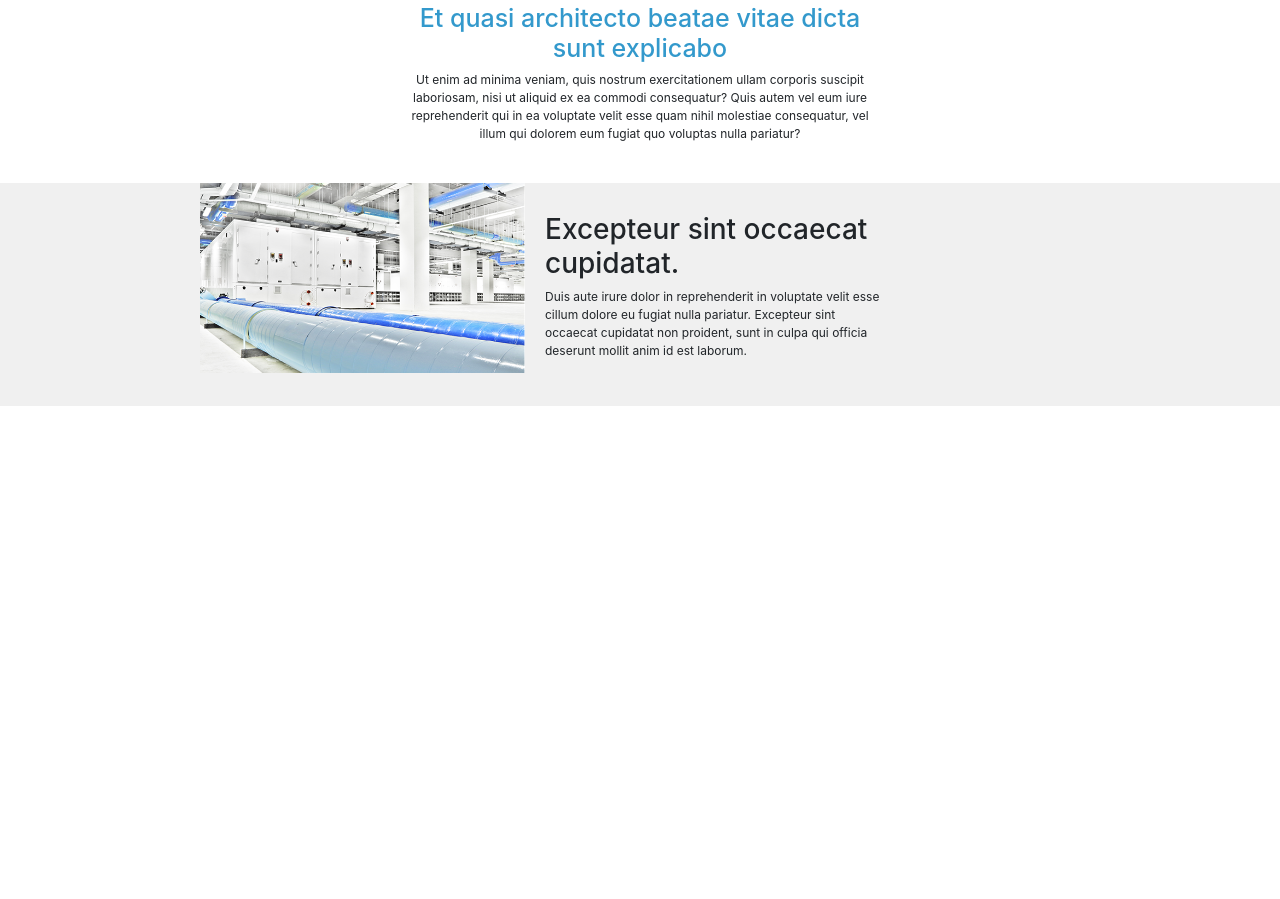
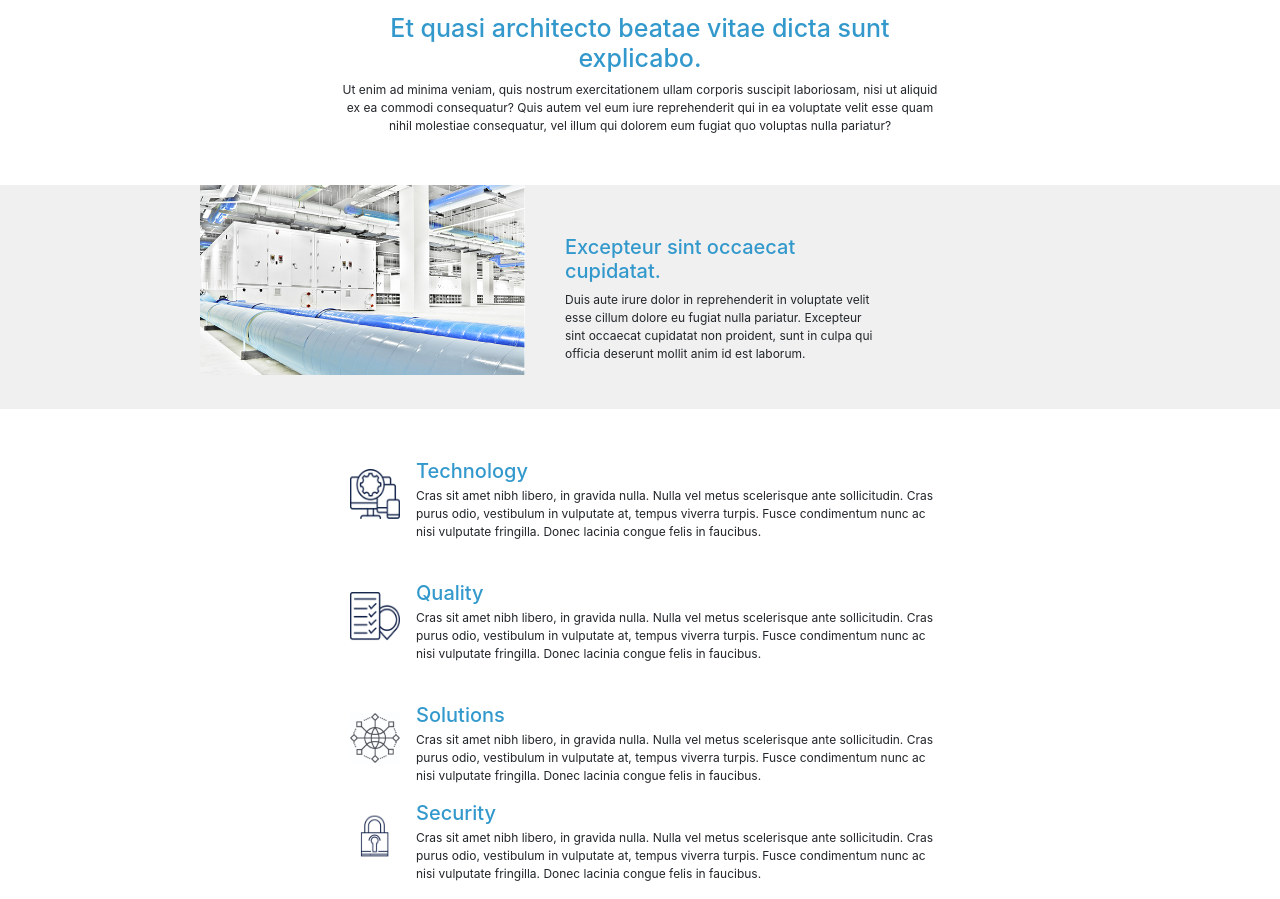
Before and after one commit to austinwayman/lavidgeWeb, a plain HTML site: page index.html in a window 1280 px wide. Shown: the part 375-1274 px from the top of the page. Before the commit the page ends 800 px from the top, so only its background shows below. Drawn offline with nearby package versions, Linux system fonts and the light colour scheme.

Commit message:
everything but footer

```diff
--- a/index.html
+++ b/index.html
@@ -56,7 +56,7 @@
 
     <!-- 1st text start -->
     <div class="firstText">
-        <h3 class="firstHeader">Et quasi architecto beatae vitae dicta sunt explicabo</h3>
+        <h4 class="firstHeader">Et quasi architecto beatae vitae dicta sunt explicabo.</h4>
         <p>Ut enim ad minima veniam, quis nostrum exercitationem ullam corporis suscipit laboriosam, nisi ut aliquid ex
             ea commodi consequatur? Quis autem vel eum iure reprehenderit qui in ea voluptate velit esse quam nihil
             molestiae consequatur, vel illum qui dolorem eum fugiat quo voluptas nulla pariatur?</p>
@@ -70,7 +70,7 @@
                 <img src="images/tubes.png">
             </div>
             <div class="boxText">
-                <h3>Excepteur sint occaecat cupidatat.</h3>
+                <h5 class="boxHeader">Excepteur sint occaecat cupidatat.</h5>
                 <p>Duis aute irure dolor in reprehenderit in voluptate velit esse cillum dolore eu fugiat nulla
                     pariatur.
                     Excepteur sint occaecat cupidatat non proident, sunt in culpa qui officia deserunt mollit anim id
@@ -79,6 +79,54 @@
             </div>
         </div>
     </div>
+    <!-- image box end -->
+
+    <!-- list start -->
+    <ul class="list-unstyled mainList">
+        <li class="media">
+            <img src="images/cameraPhone.png" class="mr-3" alt="camera with phone">
+            <div class="media-body">
+                <h5 class="mt-0 mb-1 listHeaders">Technology</h5>
+                <p>Cras sit amet nibh libero, in gravida nulla. Nulla vel metus scelerisque ante sollicitudin. Cras
+                    purus
+                    odio, vestibulum in vulputate at, tempus viverra turpis. Fusce condimentum nunc ac nisi vulputate
+                    fringilla. Donec lacinia congue felis in faucibus.</p>
+            </div>
+        </li>
+        <li class="media my-4">
+            <img src="images/listThing.png" class="mr-3" alt="list image">
+            <div class="media-body">
+                <h5 class="mt-0 mb-1 listHeaders">Quality</h5>
+                <p>Cras sit amet nibh libero, in gravida nulla. Nulla vel metus scelerisque ante sollicitudin. Cras
+                    purus
+                    odio, vestibulum in vulputate at, tempus viverra turpis. Fusce condimentum nunc ac nisi vulputate
+                    fringilla. Donec lacinia congue felis in faucibus.</p>
+            </div>
+        </li>
+        <li class="media">
+            <img src="images/network.jpg" class="mr-3" alt="network image">
+            <div class="media-body">
+                <h5 class="mt-0 mb-1 listHeaders">Solutions</h5>
+                <p>Cras sit amet nibh libero, in gravida nulla. Nulla vel metus scelerisque ante sollicitudin. Cras
+                    purus
+                    odio, vestibulum in vulputate at, tempus viverra turpis. Fusce condimentum nunc ac nisi vulputate
+                    fringilla. Donec lacinia congue felis in faucibus.</p>
+            </div>
+        </li>
+        <li class="media">
+            <img src="images/lock.png" class="mr-3" alt="lock image">
+            <div class="media-body">
+                <h5 class="mt-0 mb-1 listHeaders">Security</h5>
+                <p>Cras sit amet nibh libero, in gravida nulla. Nulla vel metus scelerisque ante sollicitudin. Cras
+                    purus
+                    odio, vestibulum in vulputate at, tempus viverra turpis. Fusce condimentum nunc ac nisi vulputate
+                    fringilla. Donec lacinia congue felis in faucibus. </p>
+            </div>
+        </li>
+    </ul>
+    <!-- List end -->
+
+    <!-- footer start-->
 
 
 
--- a/style.css
+++ b/style.css
@@ -34,8 +34,11 @@ padding: 0.5rem 6rem;
 }
 
 .firstText {
-    margin: 40px 400px;
+    width: 600px;
     text-align: center;
+    margin: 0 auto;
+    margin-top: 50px;
+    margin-bottom: 50px;
 }
 
 .firstHeader {
@@ -60,7 +63,7 @@ padding: 0.5rem 6rem;
 }
 
 .boxText {
-    padding: 30px 0px 30px 20px;
+    padding: 50px 0px 30px 40px;
 }
 
 .tubeImage img {
@@ -68,3 +71,28 @@ padding: 0.5rem 6rem;
     width: 325px;
     height: 190px;
 }
+
+.list-things {
+    margin: 40px 400px;
+    border: none;
+}
+
+.mainList {
+    margin: 0 auto;
+    width: 600px;
+    margin-top: 50px;
+}
+
+.boxHeader {
+    color: #3399cc;
+}
+
+.mainList img {
+    width: 50px;
+    height: 50px;
+    margin: 10px;
+}
+
+.media .listHeaders {
+    color: #3399cc;
+}
```
Also changed, not shown: images/cameraPhone.png (added), images/listThing.png (added), images/lock.png (added), images/network.jpg (added).
